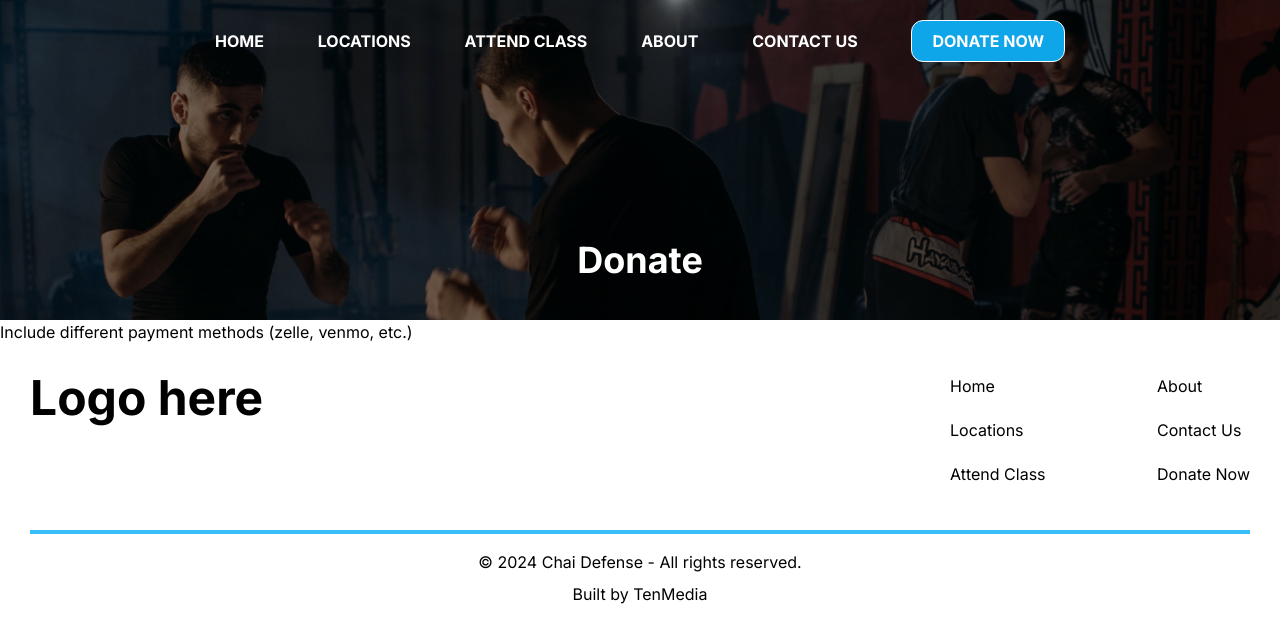
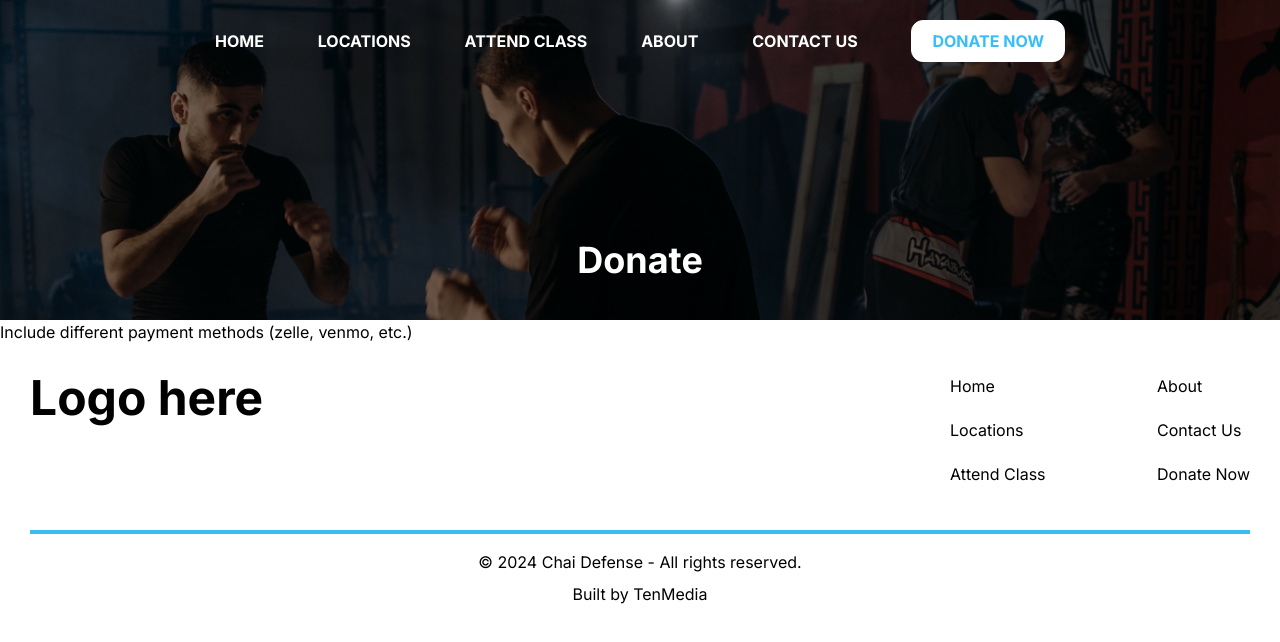
Before and after one commit to 10richard/chai-defense, a Next.js app: page /donate in a window 1280 px wide. Shown: the top 642 px of the page. Built offline with nearby package versions, Linux system fonts and the light colour scheme.

Commit message:
add styling

```diff
--- a/src/components/Navbar.tsx
+++ b/src/components/Navbar.tsx
@@ -51,7 +51,9 @@ const Navbar = () => {
           ))}
           <Link
             href={"/donate"}
-            className="px-5 py-2 bg-primary border border-white rounded-xl hover:bg-white hover:text-secondary duration-300"
+            className={`px-5 py-2 bg-primary border border-white rounded-xl hover:bg-white hover:text-secondary duration-300 ${
+              path === "/donate" ? "bg-white text-secondary" : ""
+            }`}
           >
             DONATE NOW
           </Link>
```
